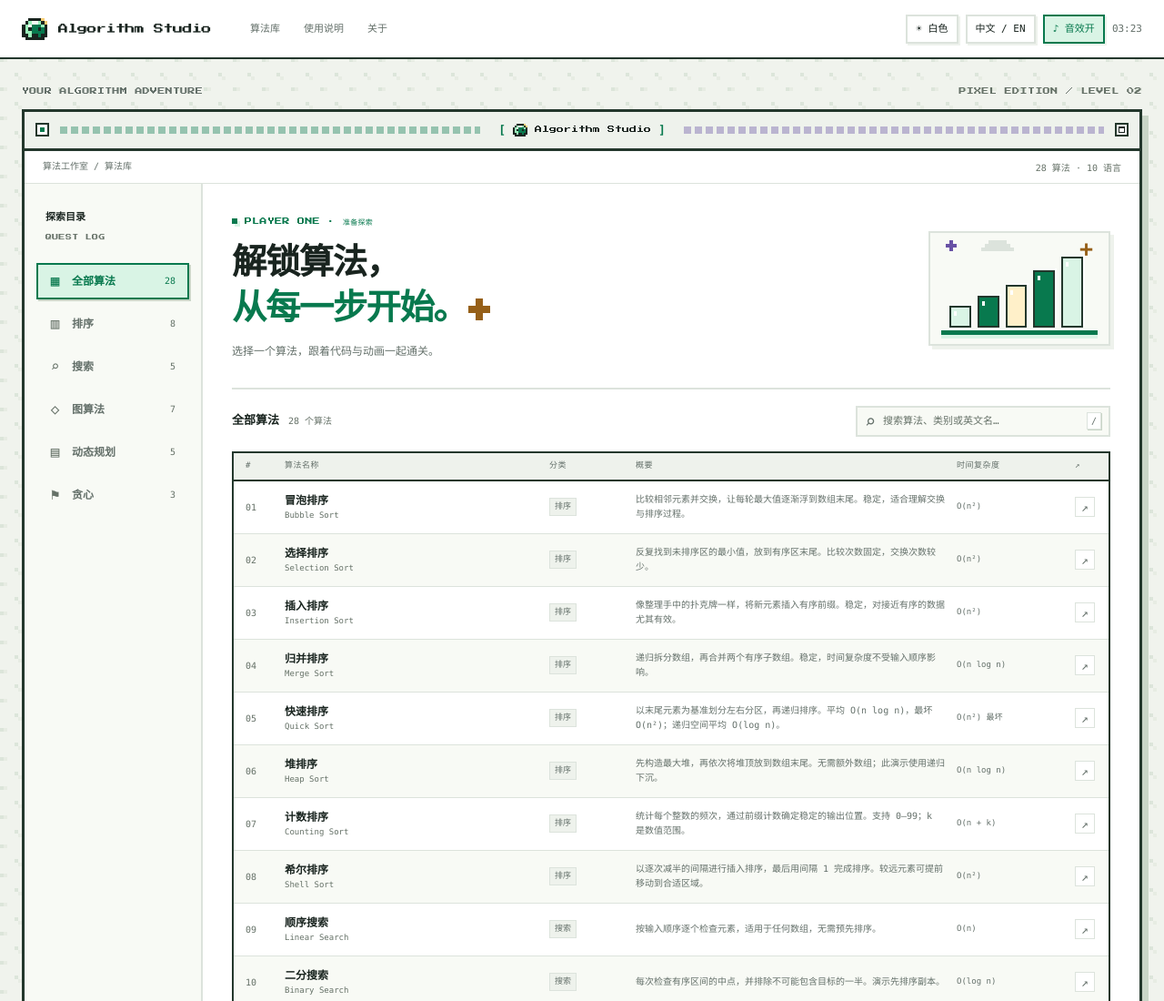
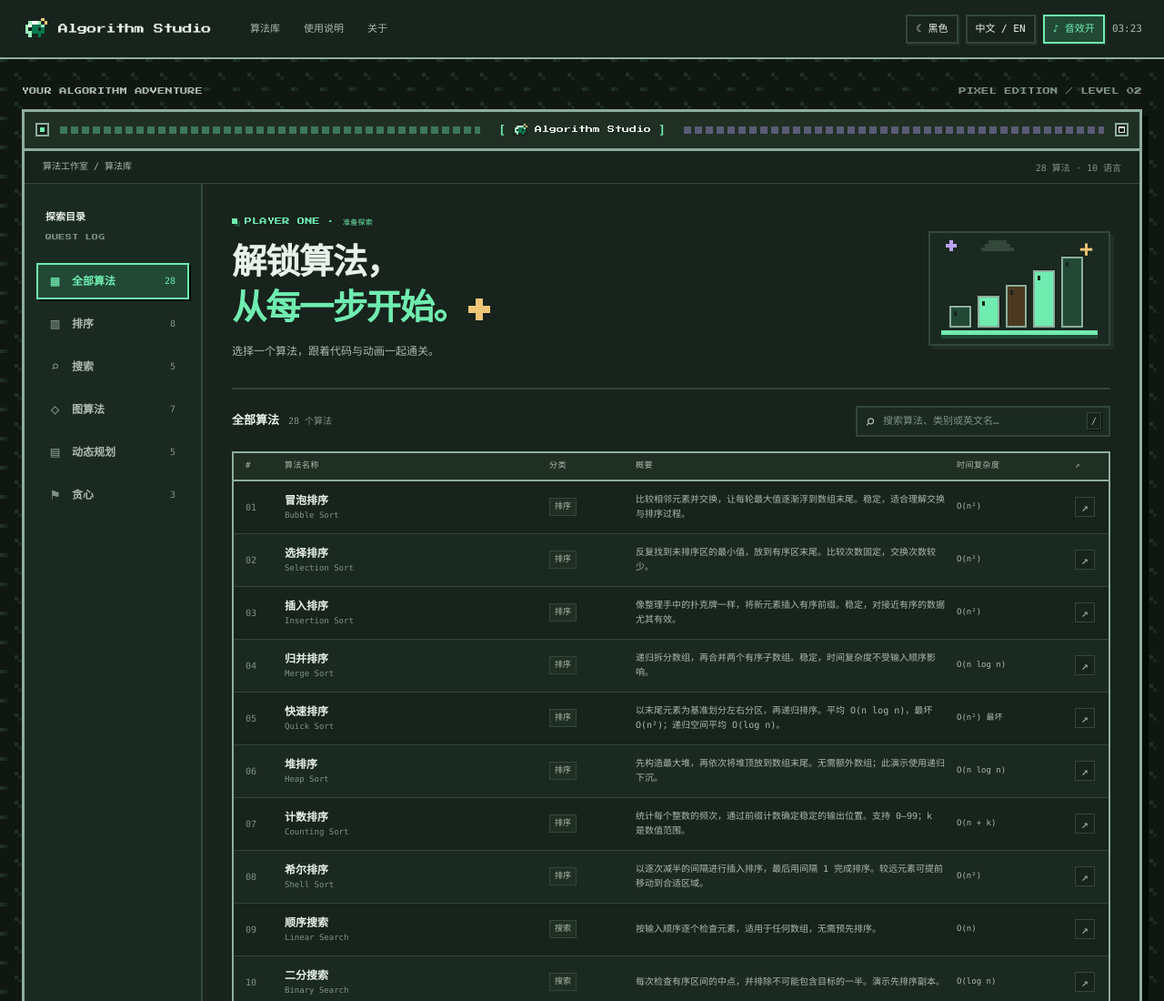
Before and after one commit to kuicnz/vc_algorithms_studio, a website with bundled scripts: page index.html in a window 1280 px wide. Shown: the top 1100 px of the page at 91% size. Built offline with nearby package versions, Linux system fonts and the light colour scheme.

Commit message:
Default to the dark pixel theme on first visit

```diff
--- a/index.html
+++ b/index.html
@@ -1,9 +1,9 @@
 <!DOCTYPE html>
-<html lang="zh-CN" data-theme="light">
+<html lang="zh-CN" data-theme="dark">
 <head>
   <meta charset="utf-8">
   <meta name="viewport" content="width=device-width, initial-scale=1">
-  <meta name="theme-color" content="#f6f6ef">
+  <meta name="theme-color" content="#111713">
   <meta name="description" content="28 种常见算法、10 种编程语言：逐行代码与动画同步演示。支持白黑主题与中英文界面的像素算法实验室。">
   <title>Algorithm Studio · 算法工作室</title>
   <link rel="icon" type="image/svg+xml" href="assets/pixel-mark.svg">
@@ -19,7 +19,7 @@
       <button id="menu-about" type="button" data-i18n="about">关于</button>
     </nav>
     <div class="system-right">
-      <button id="theme-toggle" class="utility-button" type="button" data-i18n-title="themeHint" aria-pressed="false">☀ 白色</button>
+      <button id="theme-toggle" class="utility-button" type="button" data-i18n-title="themeHint" aria-pressed="true">☾ 黑色</button>
       <button id="ui-language-toggle" class="utility-button" type="button" data-i18n-title="languageHint" aria-label="切换中文 / English">中文 / EN</button>
       <button id="sound-toggle" class="utility-button" type="button" data-i18n-title="soundHint" aria-pressed="true">♪ 音效开</button>
       <time id="clock"></time>
--- a/js/app.js
+++ b/js/app.js
@@ -12,7 +12,7 @@ const state = {
   playing: false, timer: null, error: null, dialogType: 'about',
   language: languages.some(item => item.id === savedLanguage) ? savedLanguage : 'javascript',
   locale: readPreference('algorithm-studio-locale', 'zh') === 'en' ? 'en' : 'zh',
-  theme: readPreference('algorithm-studio-theme', 'light') === 'dark' ? 'dark' : 'light',
+  theme: readPreference('algorithm-studio-theme', 'dark') === 'light' ? 'light' : 'dark',
 };
 const sound = new PixelSound(readPreference('algorithm-studio-sound', 'on') !== 'off');
 const t = (key, params) => translate(state.locale, key, params);
```
Also changed, not shown: tests/browser.mjs (+3 -0 lines), README.md.
